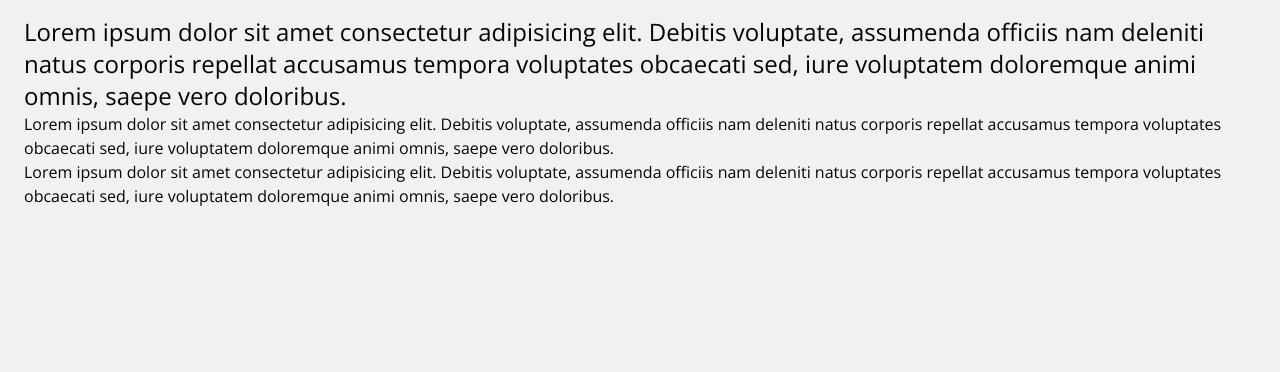
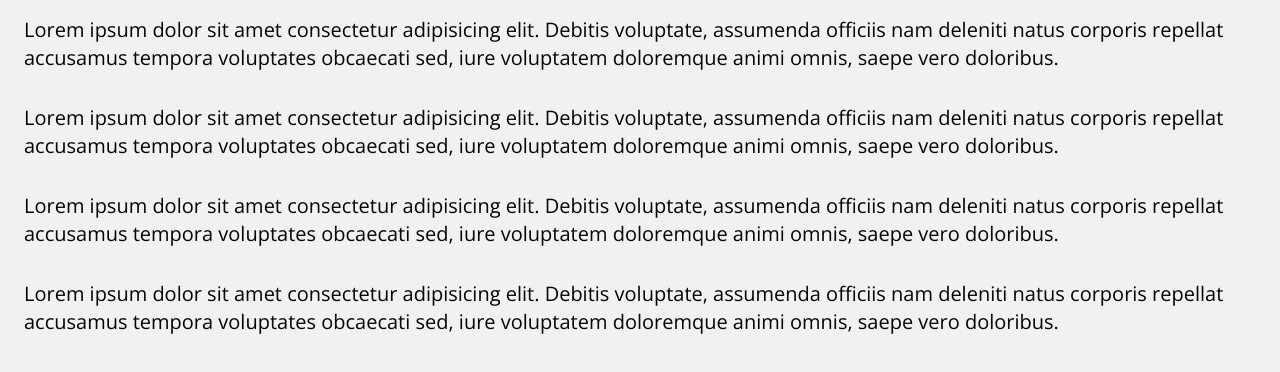
Before and after one commit to DarkoM996/nextjs-pagerouter-portfolio, a Next.js app: page /components/AboutText in a window 1280 px wide. Shown: the top 372 px of the page. Built offline with nearby package versions, Linux system fonts and the light colour scheme.

Commit message:
Adjusting text size in paragraphs

```diff
--- a/pages/components/AboutText.jsx
+++ b/pages/components/AboutText.jsx
@@ -3,27 +3,27 @@ import React from "react";
 const AboutText = () => {
   return (
     <div className="max-w-screen-xl mx-auto w-full min-h-screen relative px-6 py-4">
-      {/* First Paragraph */}
-      <div>
-        <p className="text-2xl">
+      {/* Paragraphs that give explanations */}
+      <div className="flex flex-col justify-center items-center gap-8">
+        <p className="text-xl">
           Lorem ipsum dolor sit amet consectetur adipisicing elit. Debitis
           voluptate, assumenda officiis nam deleniti natus corporis repellat
           accusamus tempora voluptates obcaecati sed, iure voluptatem doloremque
           animi omnis, saepe vero doloribus.
         </p>
-      </div>
-      {/* First Paragraph */}
-      <div>
-        <p>
+        <p className="text-xl">
           Lorem ipsum dolor sit amet consectetur adipisicing elit. Debitis
           voluptate, assumenda officiis nam deleniti natus corporis repellat
           accusamus tempora voluptates obcaecati sed, iure voluptatem doloremque
           animi omnis, saepe vero doloribus.
         </p>
-      </div>
-      {/* First Paragraph */}
-      <div>
-        <p>
+        <p className="text-xl">
+          Lorem ipsum dolor sit amet consectetur adipisicing elit. Debitis
+          voluptate, assumenda officiis nam deleniti natus corporis repellat
+          accusamus tempora voluptates obcaecati sed, iure voluptatem doloremque
+          animi omnis, saepe vero doloribus.
+        </p>
+        <p className="text-xl">
           Lorem ipsum dolor sit amet consectetur adipisicing elit. Debitis
           voluptate, assumenda officiis nam deleniti natus corporis repellat
           accusamus tempora voluptates obcaecati sed, iure voluptatem doloremque
```
